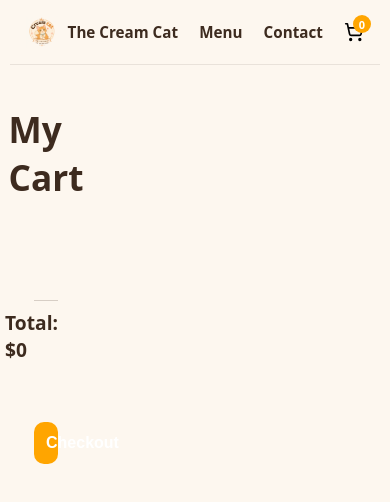
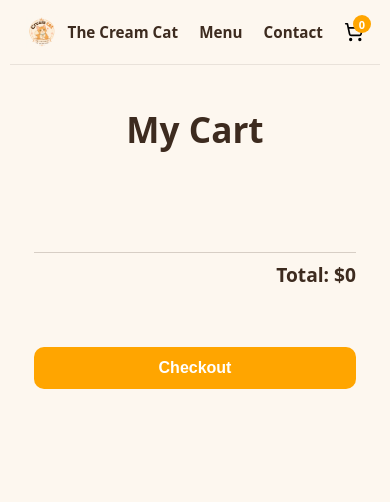
Before and after one commit to karinagb/the-cream-cat-tanstack, a React (Vite) app: page /the-cream-cat/cart in a window 390 px wide. Shown: the top 502 px of the page. Built offline with nearby package versions, Linux system fonts and the light colour scheme.

Commit message:
remove blocking style

```diff
--- a/src/App.css
+++ b/src/App.css
@@ -139,10 +139,6 @@ body {
     height: 32px;
   }
 
-  .cart {
-    width: 24px;
-    height: 24px;
-  }
 }
 
 /* HOME  */
```
